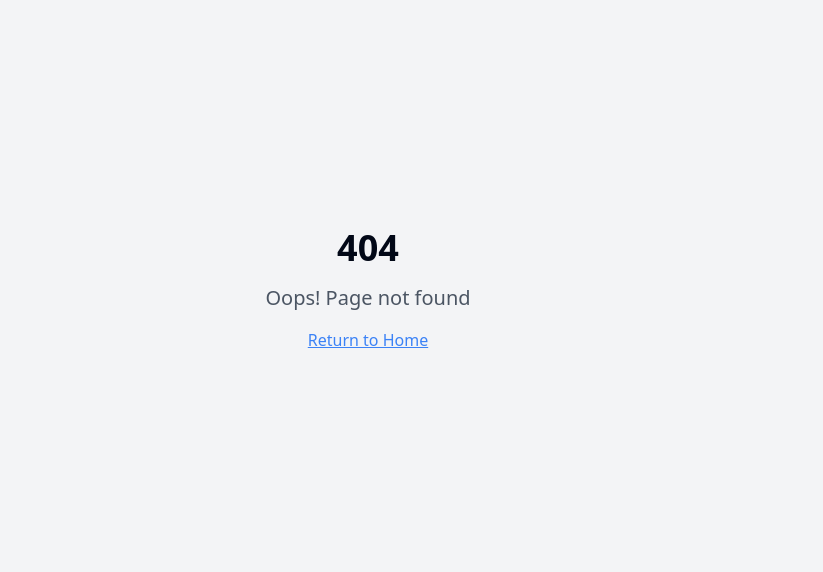
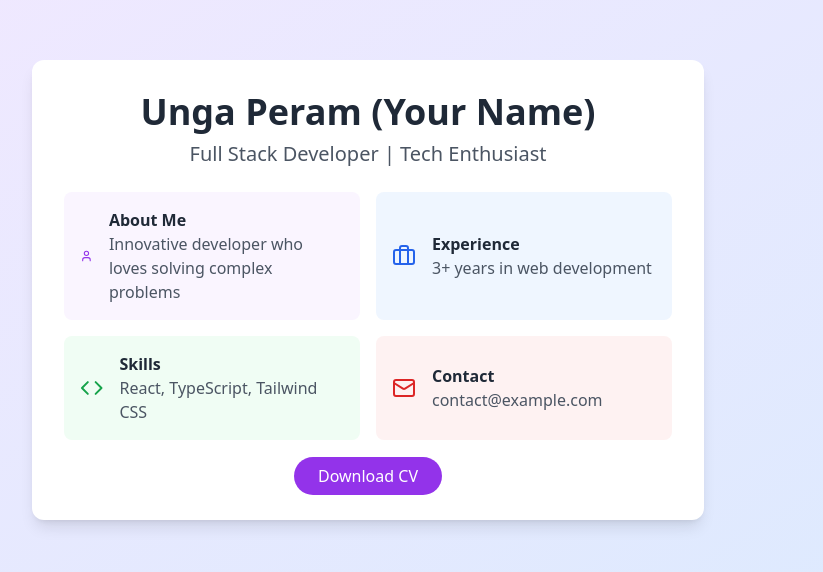
Before and after one commit to karthitom/Tourism-Landing-page, a React (Vite) app: page /portfolio in a window 1280 px wide. Before the commit this address had no page. Shown: the part 110-682 px from the top of the page, without its empty margins (272-1095 px from the left). Built offline with nearby package versions, Linux system fonts and the light colour scheme.

Commit message:
Create static web page

```diff
--- a/src/App.tsx
+++ b/src/App.tsx
@@ -1,9 +1,11 @@
+
 import { Toaster } from "@/components/ui/toaster";
 import { Toaster as Sonner } from "@/components/ui/sonner";
 import { TooltipProvider } from "@/components/ui/tooltip";
 import { QueryClient, QueryClientProvider } from "@tanstack/react-query";
 import { BrowserRouter, Routes, Route } from "react-router-dom";
 import Index from "./pages/Index";
+import Portfolio from "./pages/Portfolio";
 import NotFound from "./pages/NotFound";
 
 const queryClient = new QueryClient();
@@ -16,6 +18,7 @@ const App = () => (
       <BrowserRouter>
         <Routes>
           <Route path="/" element={<Index />} />
+          <Route path="/portfolio" element={<Portfolio />} />
           {/* ADD ALL CUSTOM ROUTES ABOVE THE CATCH-ALL "*" ROUTE */}
           <Route path="*" element={<NotFound />} />
         </Routes>
--- /dev/null
+++ b/src/pages/Portfolio.tsx
@@ -0,0 +1,61 @@
+
+import React from 'react';
+import { User, Briefcase, Code, Mail } from 'lucide-react';
+
+const Portfolio = () => {
+  return (
+    <div className="min-h-screen bg-gradient-to-br from-purple-100 to-blue-100 flex flex-col items-center justify-center p-4">
+      <div className="max-w-2xl w-full bg-white shadow-lg rounded-xl p-8 space-y-6">
+        <div className="text-center">
+          <h1 className="text-4xl font-bold text-gray-800 mb-2">Unga Peram (Your Name)</h1>
+          <p className="text-xl text-gray-600">Full Stack Developer | Tech Enthusiast</p>
+        </div>
+
+        <div className="grid md:grid-cols-2 gap-4">
+          <div className="flex items-center space-x-4 bg-purple-50 p-4 rounded-lg">
+            <User className="text-purple-600" />
+            <div>
+              <h3 className="font-semibold text-gray-800">About Me</h3>
+              <p className="text-gray-600">Innovative developer who loves solving complex problems</p>
+            </div>
+          </div>
+
+          <div className="flex items-center space-x-4 bg-blue-50 p-4 rounded-lg">
+            <Briefcase className="text-blue-600" />
+            <div>
+              <h3 className="font-semibold text-gray-800">Experience</h3>
+              <p className="text-gray-600">3+ years in web development</p>
+            </div>
+          </div>
+
+          <div className="flex items-center space-x-4 bg-green-50 p-4 rounded-lg">
+            <Code className="text-green-600" />
+            <div>
+              <h3 className="font-semibold text-gray-800">Skills</h3>
+              <p className="text-gray-600">React, TypeScript, Tailwind CSS</p>
+            </div>
+          </div>
+
+          <div className="flex items-center space-x-4 bg-red-50 p-4 rounded-lg">
+            <Mail className="text-red-600" />
+            <div>
+              <h3 className="font-semibold text-gray-800">Contact</h3>
+              <p className="text-gray-600">contact@example.com</p>
+            </div>
+          </div>
+        </div>
+
+        <div className="text-center">
+          <a
+            href="#"
+            className="bg-purple-600 text-white px-6 py-2 rounded-full hover:bg-purple-700 transition-colors"
+          >
+            Download CV
+          </a>
+        </div>
+      </div>
+    </div>
+  );
+};
+
+export default Portfolio;
```
